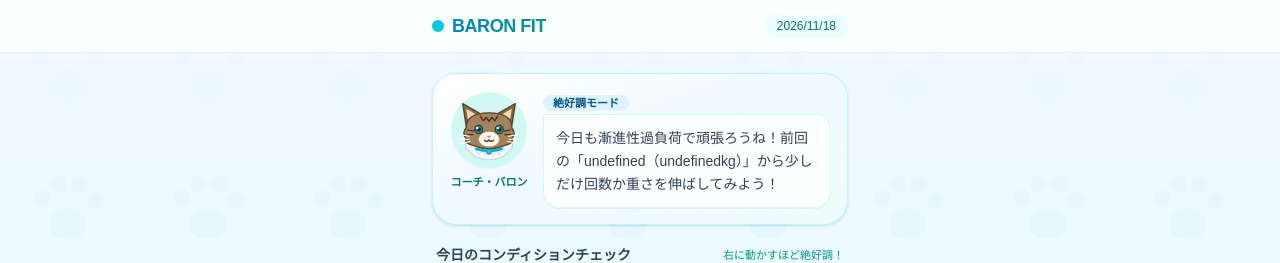
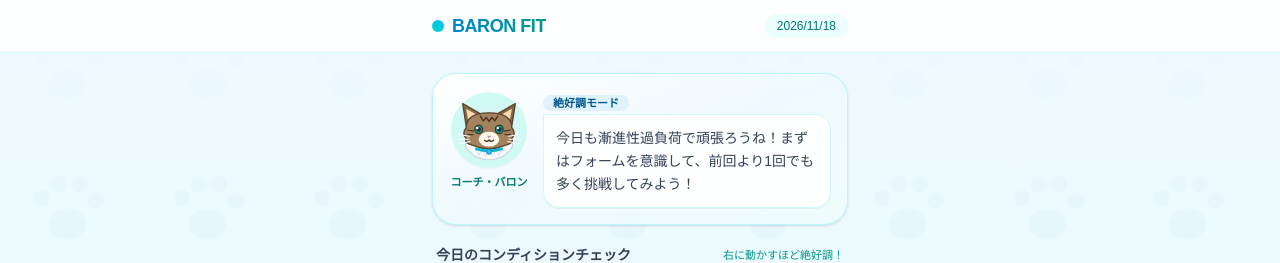
Before and after one commit to motoo0412/kintore-app, a Next.js app: page / in a window 1280 px wide. Shown: the top 263 px of the page. Built offline with nearby package versions, Linux system fonts and the light colour scheme.

Commit message:
Update page.tsx

```diff
--- a/src/app/page.tsx
+++ b/src/app/page.tsx
@@ -43,7 +43,7 @@ function getSliderTheme(val: number) {
 
 function getBaronAdvice(condition: Condition, workouts: Workout[]) {
   const { sleep, muscleSoreness, jointPain, focus } = condition;
-  const latest = workouts;
+  const latest = workouts.at(0);
 
   if (sleep >= 4 && muscleSoreness >= 4 && jointPain >= 4 && focus >= 4) {
     const hint = latest ? `前回の「${latest.exercise}（${latest.weight}kg）」から少しだけ回数か重さを伸ばしてみよう！` : "まずはフォームを意識して、前回より1回でも多く挑戦してみよう！";
@@ -130,11 +130,11 @@ export default function KintoreApp() {
   const [store, setStore] = useState<Store>(EMPTY_STORE);
   const [loaded, setLoaded] = useState(false);
   const [recordMode, setRecordMode] = useState<RecordMode>("workout");
-  const [exercise, setExercise] = useState(EXERCISE_PRESETS);
+  const [exercise, setExercise] = useState(EXERCISE_PRESETS.at(0)??"");
   const [weight, setWeight] = useState("20");
   const [reps, setReps] = useState("10");
   const [sets, setSets] = useState("3");
-  const [part, setPart] = useState(BODY_PARTS);
+  const [part, setPart] = useState(BODY_PARTS.at(0)??"");
   const [pain, setPain] = useState(2);
   const [memo, setMemo] = useState("");
   const [savedToast, setSavedToast] = useState("");
```
